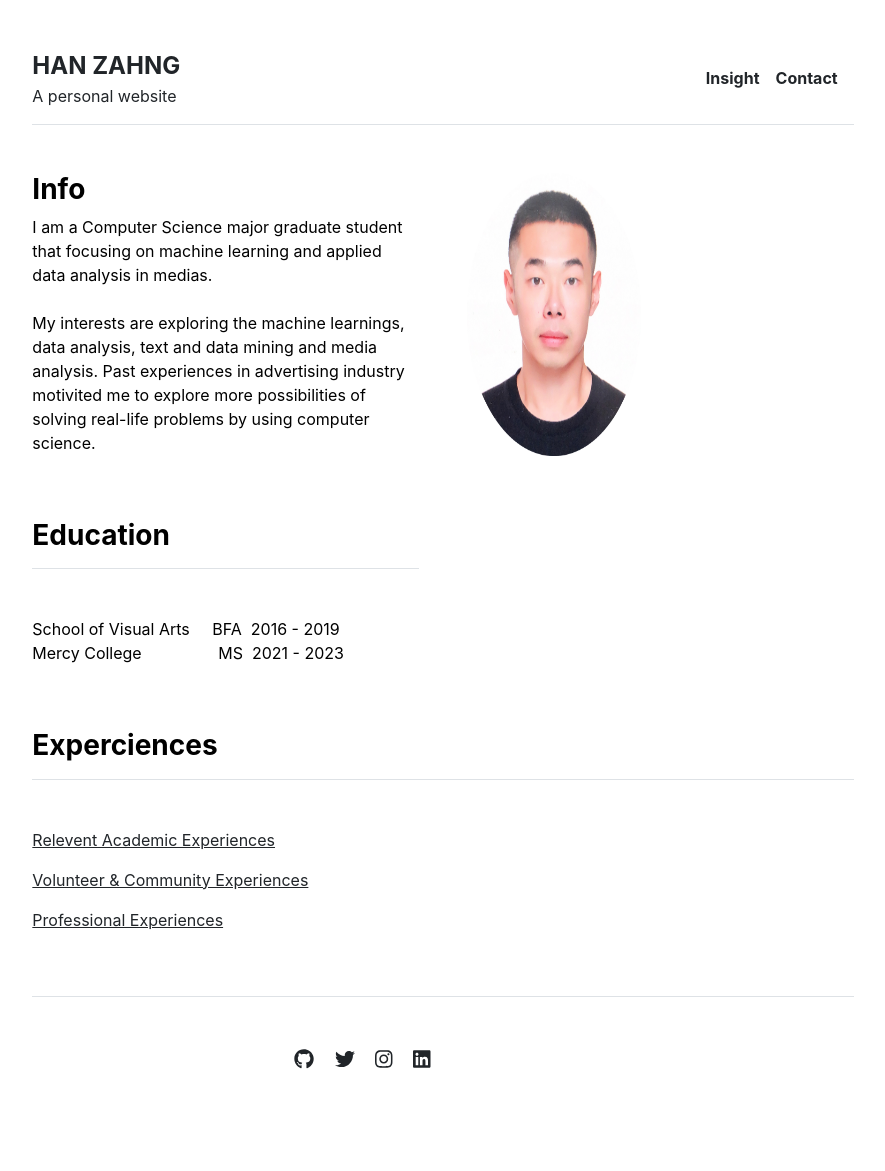
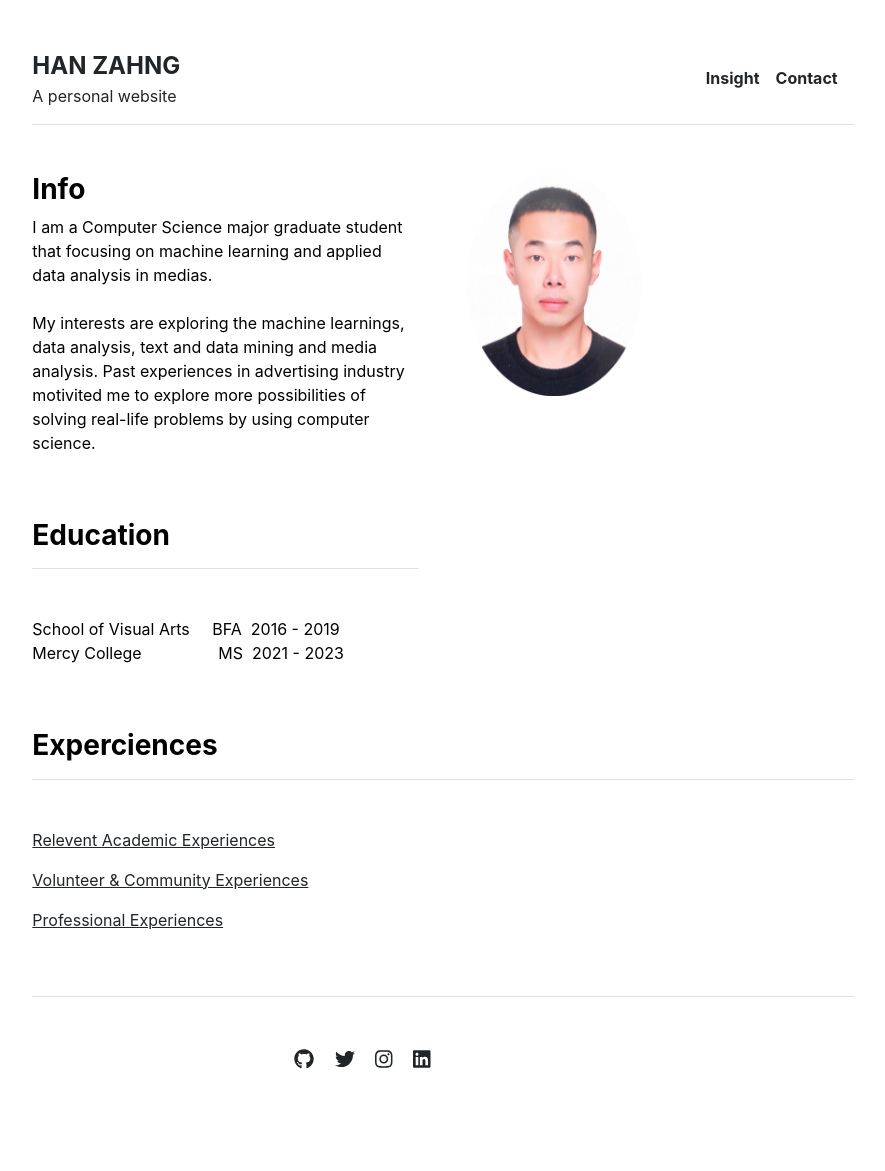
Before and after one commit to dukerosen/personal-website, a Jekyll site: the page built from index.md, in a window 1280 px wide. Shown: the whole page, without its empty margins (197-1082 px from the left). Built offline with Jekyll 4.4.1, drawn with Linux system fonts in a browser that asks for light colours.

Commit message:
Update home.html

```diff
--- a/_layouts/home.html
+++ b/_layouts/home.html
@@ -8,7 +8,7 @@ layout: default
     {{ content }}
   </div>
   <div class="col-md-6">
-    <img src="assets/img/home.jpg" alt=" " width="45%" height="95%">
+    <img src="assets/img/home.jpg" alt=" " width="45%" height="75%">
   </div>
 </div>
 
```
